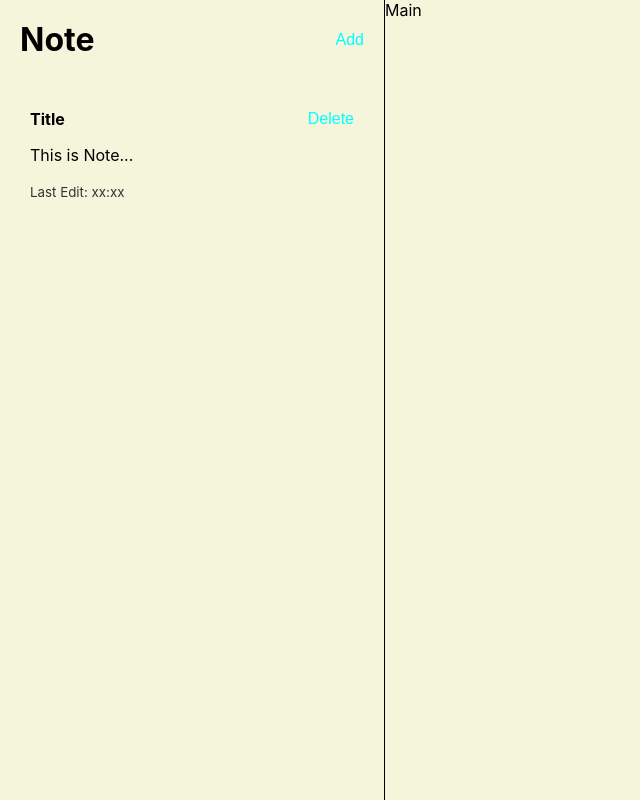
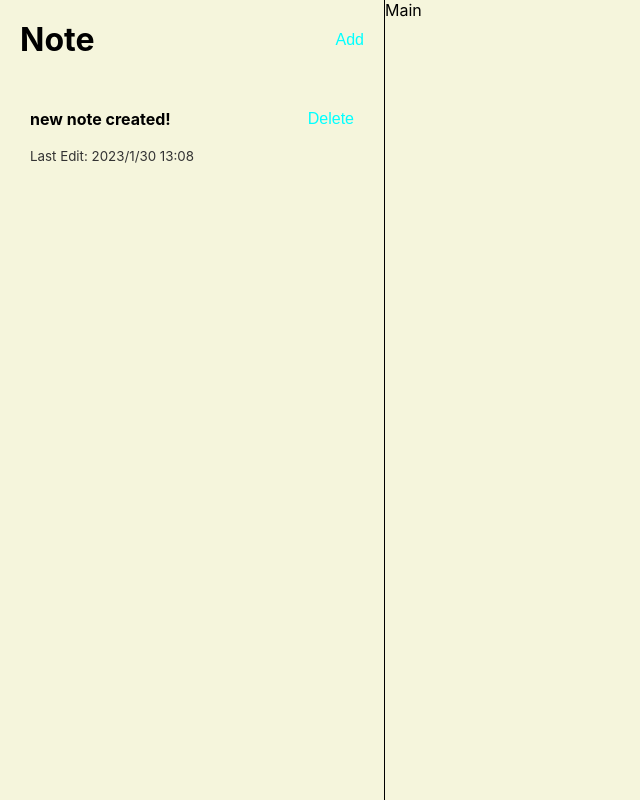
Before and after one commit to ae12321/___react_samples, a React (Create React App) app: page / in a window 1280 px wide. Both pictures are taken after a click on the button "Add". Shown: the whole page, without its empty margins (0-640 px from the left). Built offline with nearby package versions, Linux system fonts and the light colour scheme; the HTML template or start-up script is replaced by a standard one.

Commit message:
list added note

```diff
--- a/src/App.jsx
+++ b/src/App.jsx
@@ -17,7 +17,7 @@ function App() {
   };
   return (
     <div className="App">
-      <SideBar handleAddNote={handleAddNote} />
+      <SideBar handleAddNote={handleAddNote} notes={notes} />
       <Main />
     </div>
   );
--- a/src/components/SideBar.jsx
+++ b/src/components/SideBar.jsx
@@ -1,7 +1,7 @@
 import React from 'react';
 import './SideBar.css';
 
-const SideBar = ({ handleAddNote }) => {
+const SideBar = ({ handleAddNote, notes }) => {
   return (
     <div className="sidebar">
       <div className="sidebar-header">
@@ -9,14 +9,22 @@ const SideBar = ({ handleAddNote }) => {
         <button onClick={handleAddNote}>Add</button>
       </div>
       <div className="sidebar-notes">
-        <div className="sidebar-note">
-          <div className="sidebar-note-title">
-            <strong>Title</strong>
-            <button>Delete</button>
+        {notes.map((note, index) => (
+          <div key={index} className="sidebar-note">
+            <div className="sidebar-note-title">
+              <strong>{note.title}</strong>
+              <button>Delete</button>
+            </div>
+            <p>{note.content}</p>
+            <small>
+              Last Edit:{' '}
+              {new Date(note.lastEditBy).toLocaleDateString('ja-JP', {
+                hour: '2-digit',
+                minute: '2-digit',
+              })}
+            </small>
           </div>
-          <p>This is Note...</p>
-          <small>Last Edit: xx:xx</small>
-        </div>
+        ))}
       </div>
     </div>
   );
```
